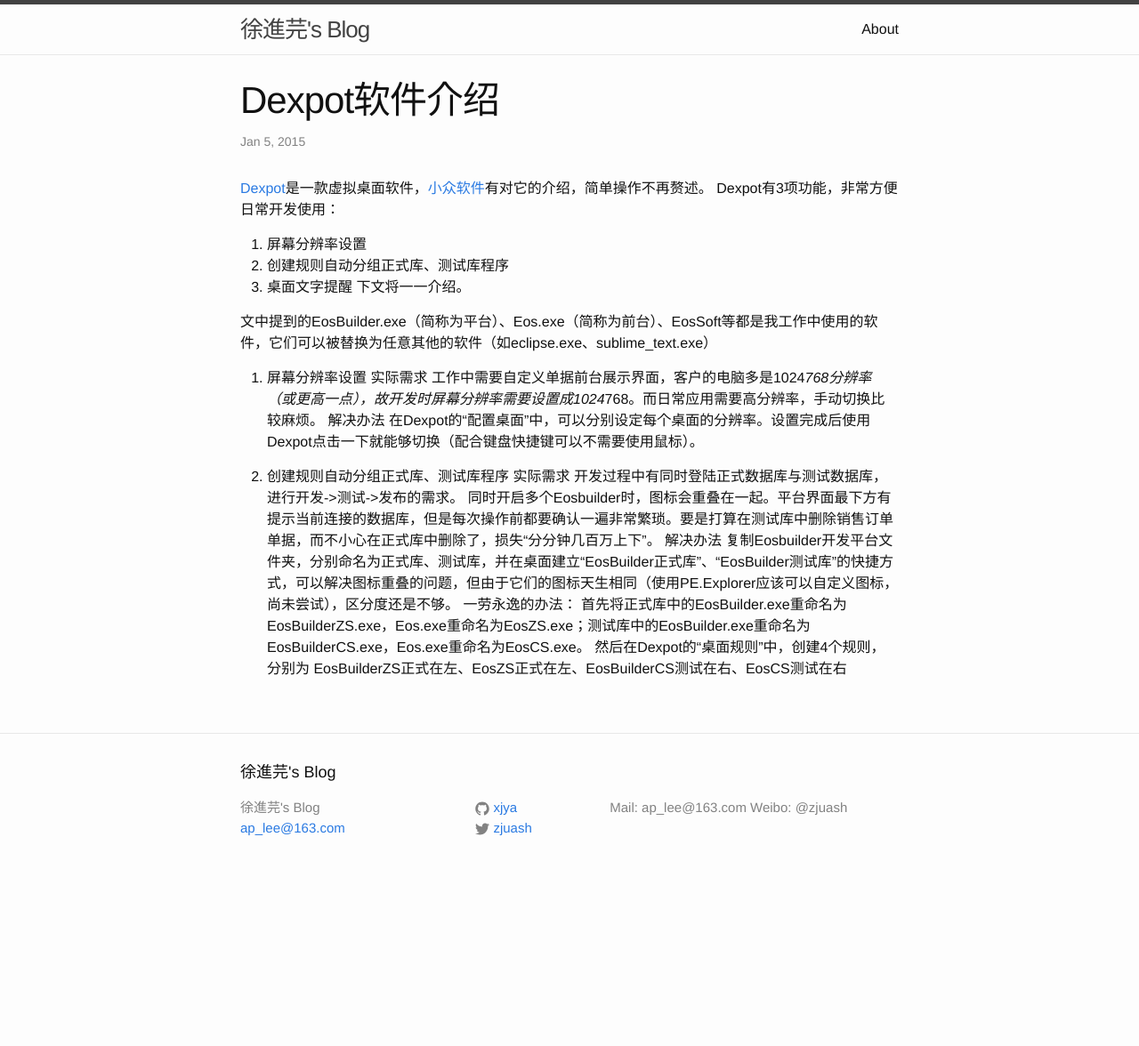
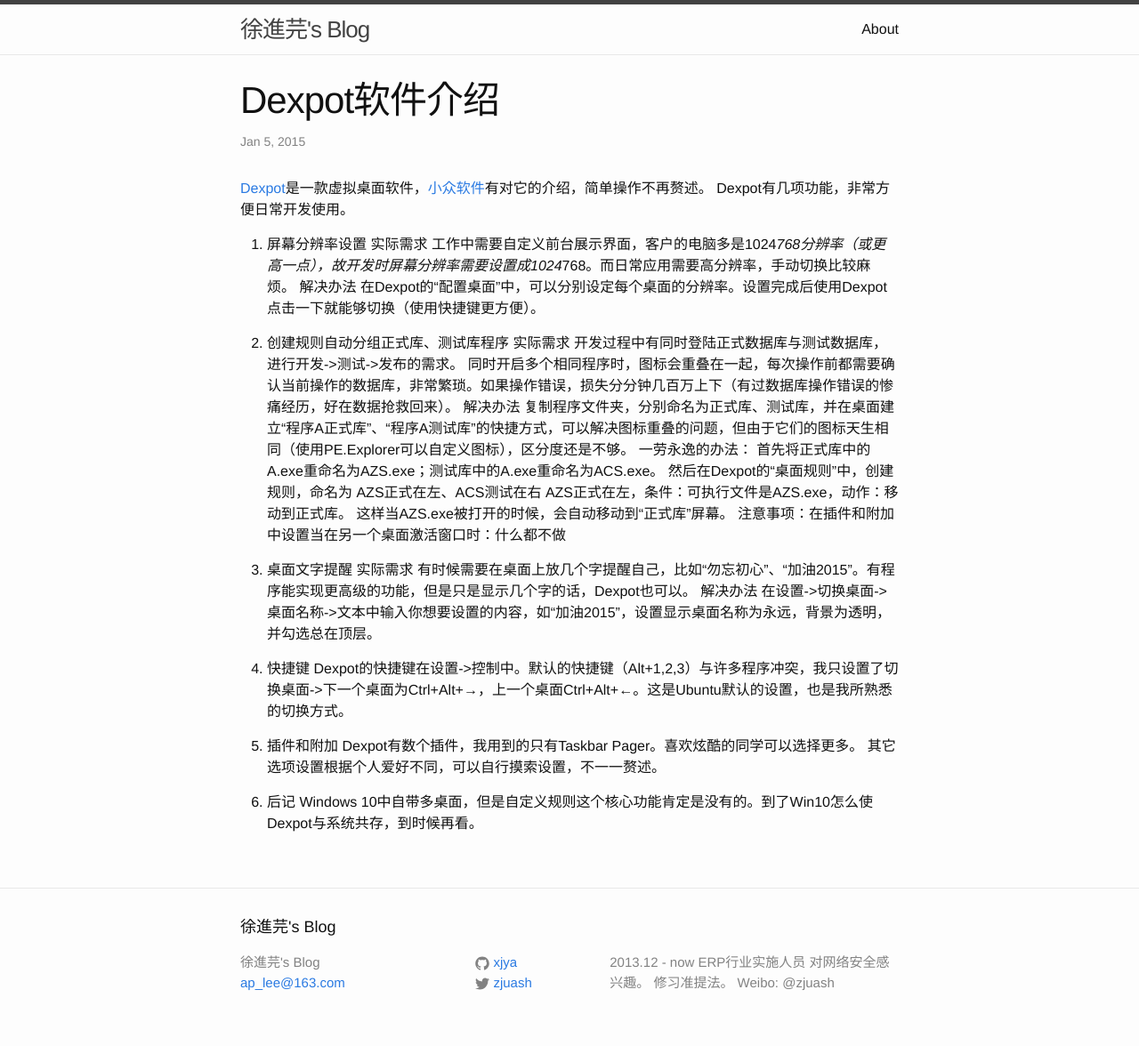
Before and after one commit to xjya/xjya.github.io, a Jekyll site: the page built from _posts/2015-01-15-introduce-to-dexpot.markdown, in a window 1280 px wide. Shown: the whole page at 89% size. Built offline with Jekyll 4.4.1, drawn with Linux system fonts in a browser that asks for light colours; before the commit the page ends 1002 px from its top, so only the background shows below that.

Commit message:
2015-01-06 08:40
2015-01-06 08:40

```diff
--- a/_config.yml
+++ b/_config.yml
@@ -2,7 +2,9 @@
 title: 徐進芫's Blog
 email: ap_lee@163.com
 description: > # this means to ignore newlines until "baseurl:"
-  Mail: ap_lee@163.com
+  2013.12 - now ERP行业实施人员
+  对网络安全感兴趣。
+  修习准提法。
   Weibo: @zjuash
 baseurl: "" # the subpath of your site, e.g. /blog/
 url: "http://zjuxjy.cc" # the base hostname & protocol for your site
--- a/_posts/2015-01-15-introduce-to-dexpot.markdown
+++ b/_posts/2015-01-15-introduce-to-dexpot.markdown
@@ -6,31 +6,43 @@
 ---
 
 [Dexpot][dexpot-official-site]是一款虚拟桌面软件，[小众软件][appin-dexpot]有对它的介绍，简单操作不再赘述。
-Dexpot有3项功能，非常方便日常开发使用：
-1. 屏幕分辨率设置
-2. 创建规则自动分组正式库、测试库程序
-3. 桌面文字提醒
-下文将一一介绍。
-
-文中提到的EosBuilder.exe（简称为平台）、Eos.exe（简称为前台）、EosSoft等都是我工作中使用的软件，它们可以被替换为任意其他的软件（如eclipse.exe、sublime_text.exe）
+Dexpot有几项功能，非常方便日常开发使用。
 
 1. 屏幕分辨率设置
 实际需求
-工作中需要自定义单据前台展示界面，客户的电脑多是1024*768分辨率（或更高一点），故开发时屏幕分辨率需要设置成1024*768。而日常应用需要高分辨率，手动切换比较麻烦。
+工作中需要自定义前台展示界面，客户的电脑多是1024*768分辨率（或更高一点），故开发时屏幕分辨率需要设置成1024*768。而日常应用需要高分辨率，手动切换比较麻烦。
 解决办法
-在Dexpot的“配置桌面”中，可以分别设定每个桌面的分辨率。设置完成后使用Dexpot点击一下就能够切换（配合键盘快捷键可以不需要使用鼠标）。
+在Dexpot的“配置桌面”中，可以分别设定每个桌面的分辨率。设置完成后使用Dexpot点击一下就能够切换（使用快捷键更方便）。
 
 2. 创建规则自动分组正式库、测试库程序
 实际需求
 开发过程中有同时登陆正式数据库与测试数据库，进行开发->测试->发布的需求。
-同时开启多个Eosbuilder时，图标会重叠在一起。平台界面最下方有提示当前连接的数据库，但是每次操作前都要确认一遍非常繁琐。要是打算在测试库中删除销售订单单据，而不小心在正式库中删除了，损失“分分钟几百万上下”。
+同时开启多个相同程序时，图标会重叠在一起，每次操作前都需要确认当前操作的数据库，非常繁琐。如果操作错误，损失分分钟几百万上下（有过数据库操作错误的惨痛经历，好在数据抢救回来）。
 解决办法
-复制Eosbuilder开发平台文件夹，分别命名为正式库、测试库，并在桌面建立“EosBuilder正式库”、“EosBuilder测试库”的快捷方式，可以解决图标重叠的问题，但由于它们的图标天生相同（使用PE.Explorer应该可以自定义图标，尚未尝试），区分度还是不够。
+复制程序文件夹，分别命名为正式库、测试库，并在桌面建立“程序A正式库”、“程序A测试库”的快捷方式，可以解决图标重叠的问题，但由于它们的图标天生相同（使用PE.Explorer可以自定义图标），区分度还是不够。
 一劳永逸的办法：
-首先将正式库中的EosBuilder.exe重命名为EosBuilderZS.exe，Eos.exe重命名为EosZS.exe；测试库中的EosBuilder.exe重命名为EosBuilderCS.exe，Eos.exe重命名为EosCS.exe。
-然后在Dexpot的“桌面规则”中，创建4个规则，分别为
-EosBuilderZS正式在左、EosZS正式在左、EosBuilderCS测试在右、EosCS测试在右
+首先将正式库中的A.exe重命名为AZS.exe；测试库中的A.exe重命名为ACS.exe。
+然后在Dexpot的“桌面规则”中，创建规则，命名为
+AZS正式在左、ACS测试在右
+AZS正式在左，条件：可执行文件是AZS.exe，动作：移动到正式库。
+这样当AZS.exe被打开的时候，会自动移动到“正式库”屏幕。
+注意事项：在插件和附加中设置当在另一个桌面激活窗口时：什么都不做
 
+3. 桌面文字提醒
+实际需求
+有时候需要在桌面上放几个字提醒自己，比如“勿忘初心”、“加油2015”。有程序能实现更高级的功能，但是只是显示几个字的话，Dexpot也可以。
+解决办法
+在设置->切换桌面->桌面名称->文本中输入你想要设置的内容，如“加油2015”，设置显示桌面名称为永远，背景为透明，并勾选总在顶层。
+
+4. 快捷键
+Dexpot的快捷键在设置->控制中。默认的快捷键（Alt+1,2,3）与许多程序冲突，我只设置了切换桌面->下一个桌面为Ctrl+Alt+→，上一个桌面Ctrl+Alt+←。这是Ubuntu默认的设置，也是我所熟悉的切换方式。
+
+5. 插件和附加
+Dexpot有数个插件，我用到的只有Taskbar Pager。喜欢炫酷的同学可以选择更多。
+其它选项设置根据个人爱好不同，可以自行摸索设置，不一一赘述。
+
+6. 后记
+Windows 10中自带多桌面，但是自定义规则这个核心功能肯定是没有的。到了Win10怎么使Dexpot与系统共存，到时候再看。
 
 [dexpot-official-site]: http://dexpot.de/
 [appin-dexpot]: http://www.appinn.com/dexpot/
```
